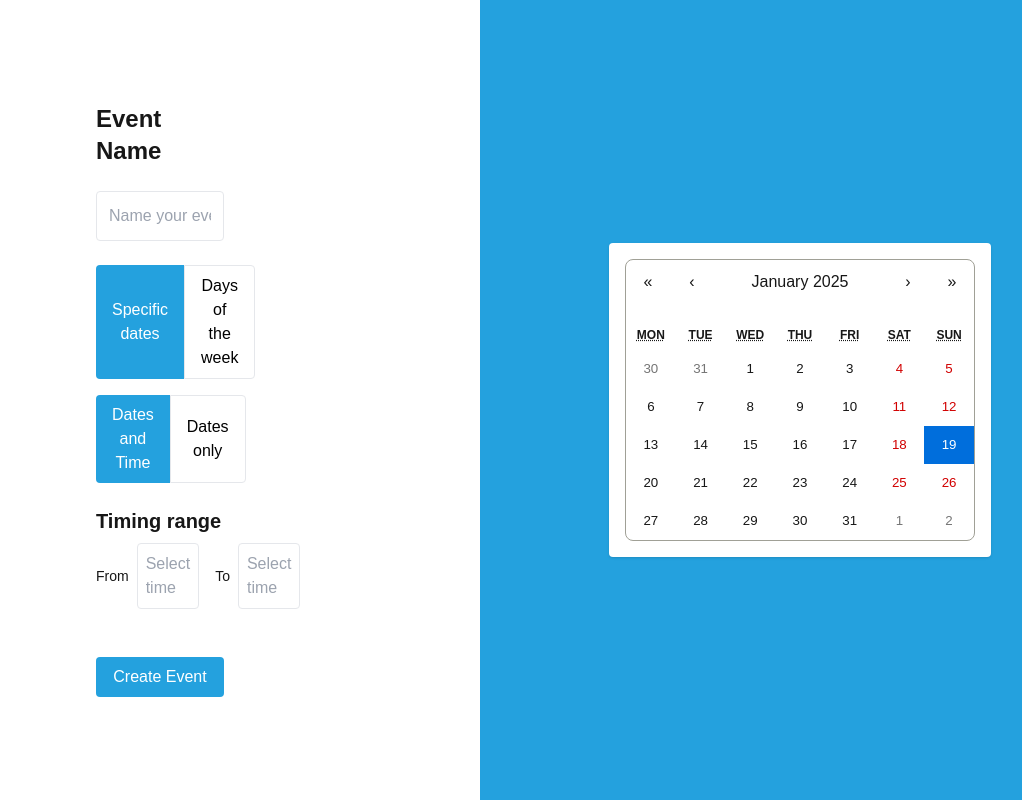
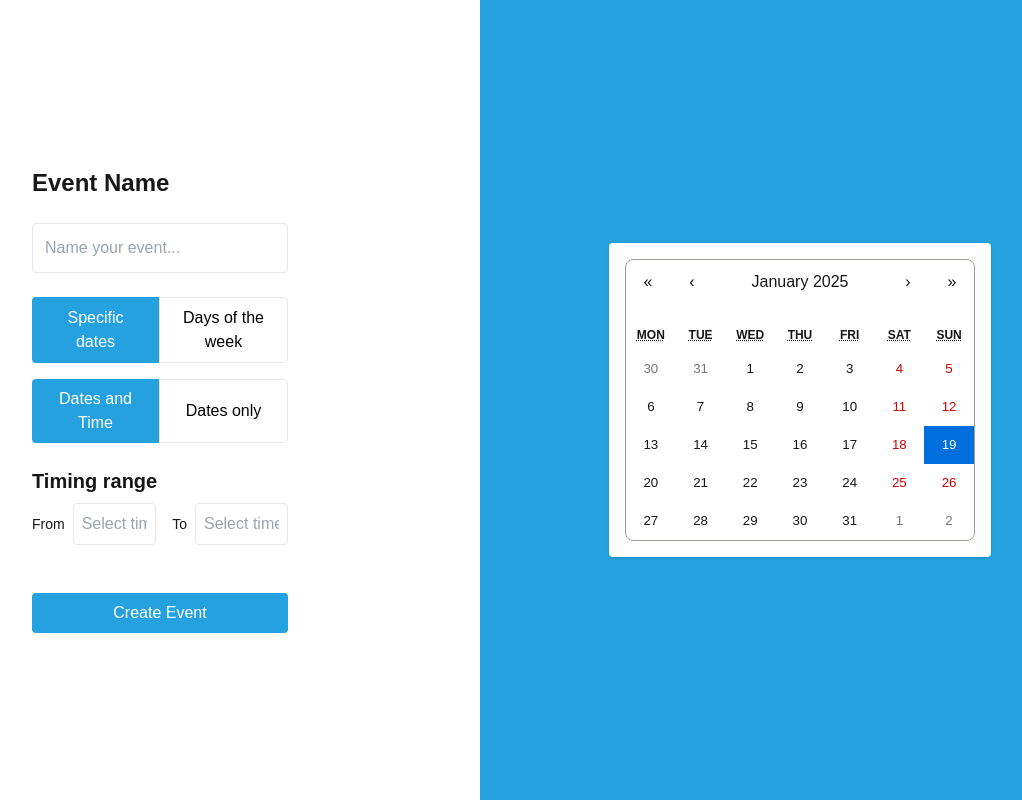
Before and after one commit to FlexMeet/flexmeet, a Next.js app in the folder frontend/: page /setup in a window 1280 px wide. Shown: the whole page, without its empty margins (160-1182 px from the left). Built offline with nearby package versions, Linux system fonts and the light colour scheme.

Commit message:
fixed time issue

```diff
--- a/frontend/app/setup/page.js
+++ b/frontend/app/setup/page.js
@@ -3,13 +3,6 @@
 import { useState } from 'react';
 import Calendar from 'react-calendar'; // For dynamic calendar
 import 'react-calendar/dist/Calendar.css'; // Include calendar styles
-
-export default function Setup() {
-  const [activeOptionGroup1, setActiveOptionGroup1] = useState('specificDates'); // Selected button for the first group
-  const [activeOptionGroup2, setActiveOptionGroup2] = useState('datesAndTime'); // Selected button for the second group
-  const [date, setDate] = useState(new Date()); // Selected date for the calendar
-  const [fromTime, setFromTime] = useState(''); // From time selected
-  const [selectedToTime, setSelectedToTime] = useState(''); // Selected To time
 
 // Create an array of 24-hour timings in 30-minute increments
 const timings = [];
@@ -26,11 +19,11 @@ export default function Setup() {
   if (!fromTime) return timings;
 
   const fromIndex = timings.findIndex(time => time === fromTime);
-    return timings.slice(fromIndex + 1); // Ensures "To" times are after "From" times
+  return timings.slice(fromIndex + 1);
 };
 
 // Custom Dropdown Component for Time Selection
-  const CustomDropdown = ({ fromTime, filterToOptions, setTime, selectedTime, setSelectedTime }) => {
+const CustomDropdown = ({ fromTime, filterToOptions, setTime, selectedTime, setSelectedTime, isFromDropdown }) => {
   const [isOpen, setIsOpen] = useState(false);
 
   const toggleDropdown = () => {
@@ -44,20 +37,23 @@ export default function Setup() {
   };
 
   return (
-      <div className="relative">
-        <div
-          className={`p-2 border rounded cursor-pointer ${selectedTime ? 'text-black' : 'text-gray-400'}`} // Conditionally apply text color
-          onClick={toggleDropdown}>
-          {selectedTime || 'Select time'}
-        </div>
+    <div className="relative w-full">
+      {/* Show the selected time or "Select time" if no time is selected */}
+      <input
+        type="text"
+        value={selectedTime || 'Select time'}  // Controlled value
+        onClick={toggleDropdown}               // Toggle dropdown on click
+        className={`w-full p-2 border rounded cursor-pointer text-black ${selectedTime ? '' : 'text-gray-400'}`}  // Apply gray text color for "Select time"
+        readOnly
+      />
 
       {isOpen && (
         <div
           className="absolute w-full mt-1 bg-white border rounded max-h-64 overflow-y-auto"
           style={{ zIndex: 1000 }}
         >
-            {fromTime
-              ? filterToOptions(fromTime).map((time, index) => (
+          {isFromDropdown
+            ? timings.map((time, index) => (  // Always show all timings for "From"
                 <div
                   key={index}
                   className="p-2 hover:bg-gray-200 cursor-pointer"
@@ -66,7 +62,7 @@ export default function Setup() {
                   {time}
                 </div>
               ))
-              : timings.map((time, index) => (
+            : filterToOptions(fromTime).map((time, index) => (  // Filtered timings for "To"
                 <div
                   key={index}
                   className="p-2 hover:bg-gray-200 cursor-pointer"
@@ -74,17 +70,32 @@ export default function Setup() {
                 >
                   {time}
                 </div>
-                ))}
+              ))
+          }
         </div>
       )}
     </div>
   );
 };
 
+// Setup Component (wrap all code inside this function)
+const Setup = () => {
+  const [date, setDate] = useState(new Date());
+  const [fromTime, setFromTime] = useState('');
+  const [selectedToTime, setSelectedToTime] = useState('');
+  const [activeOptionGroup1, setActiveOptionGroup1] = useState('specificDates'); // Define state for active button
+  const [activeOptionGroup2, setActiveOptionGroup2] = useState('datesAndTime'); // Define state for second button group
+
+  // Reset "To" time whenever "From" time is changed
+  const handleFromTimeChange = (newFromTime) => {
+    setFromTime(newFromTime);
+    setSelectedToTime(''); // Reset "To" time
+  };
+
   return (
     <div className="flex min-h-screen">
       {/* Left Section */}
-      <div className="w-1/2 bg-white p-8 flex flex-col justify-center px-64">
+      <div className="w-1/2 bg-white p-8 flex flex-col justify-center px-48">
         <h2 className="text-2xl font-bold mb-6">Event Name</h2>
         <input
           type="text"
@@ -149,9 +160,10 @@ export default function Setup() {
                 <CustomDropdown
                   fromTime={fromTime}
                   filterToOptions={filterToOptions}
-                  setTime={setFromTime} // Pass setFromTime to update "fromTime"
+                  setTime={handleFromTimeChange} // Call custom handler to reset "To" time
                   selectedTime={fromTime}
                   setSelectedTime={setFromTime}
+                  isFromDropdown={true}  // Ensure "From" always shows all timings
                 />
               </div>
               <div className="flex flex-row items-center">
@@ -159,9 +171,10 @@ export default function Setup() {
                 <CustomDropdown
                   fromTime={fromTime}
                   filterToOptions={filterToOptions}
-                  setTime={setSelectedToTime} // Pass setSelectedToTime to update "toTime"
+                  setTime={setSelectedToTime}
                   selectedTime={selectedToTime}
                   setSelectedTime={setSelectedToTime}
+                  isFromDropdown={false}  // Apply filter to "To" based on "From"
                 />
               </div>
             </div>
@@ -185,4 +198,6 @@ export default function Setup() {
       </div>
     </div>
   );
-}
+};
+
+export default Setup;
```
Lines whose indentation alone changed are shown as unchanged.
